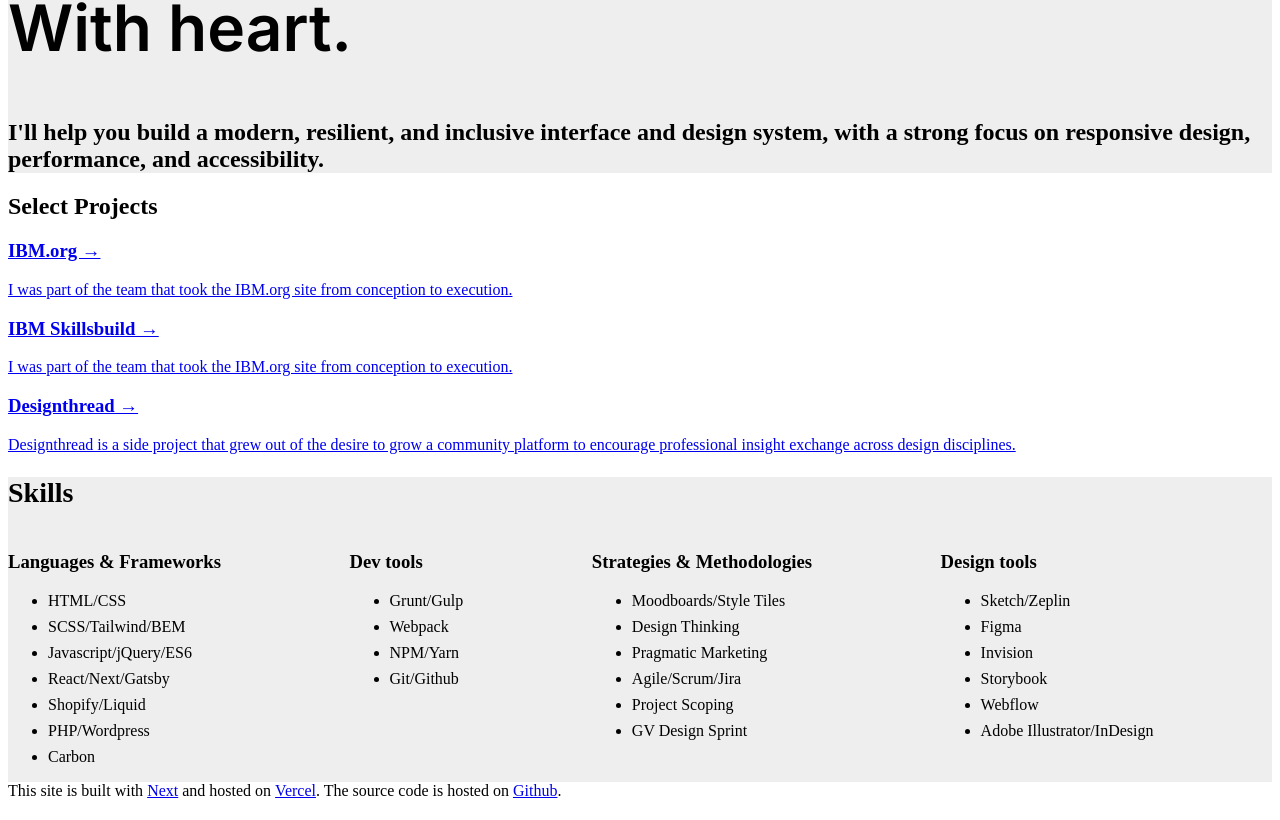
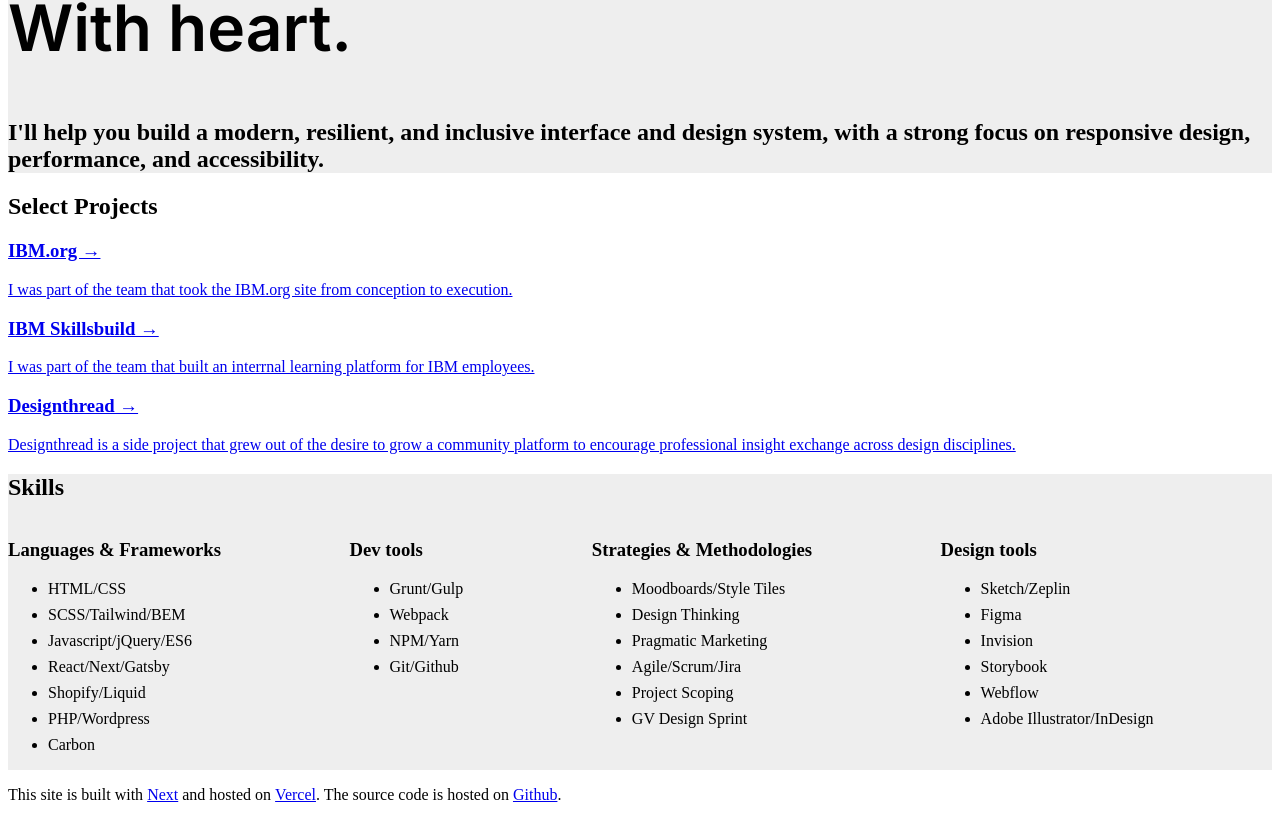
Before and after one commit to vivchen/portfolio, a Next.js app: page / in a window 1280 px wide. Shown: the part 381-1201 px from the top of the page. Built offline with nearby package versions, Linux system fonts and the light colour scheme.

Commit message:
update links

```diff
--- a/pages/about.js
+++ b/pages/about.js
@@ -1,5 +1,6 @@
 import Head from 'next/head'
 
+// TO DO : add education and work history
 export default function Home() {
   return (
     <div className="py-2">
--- a/pages/index.js
+++ b/pages/index.js
@@ -36,7 +36,7 @@
             <div className=''>
               <h1 className='display-01'>Vivian</h1>
               <h1 className='display-01 max-w-4xl'>I'm a developer, designer and maker. With heart.</h1>
-              <h2 className='mb-8 max-w-lg'>I'll help you build a modern, resilient, and inclusive interface and design system, with a strong focus on responsive design, performance, and accessibility.</h2>
+              <h2 className='mb-8 mt-6 max-w-xl'>I'll help you build a modern, resilient, and inclusive interface and design system, with a strong focus on responsive design, performance, and accessibility.</h2>
               {/* <Link href="/about">Read more about me&nbsp; →</Link> */}
             </div>
 
@@ -46,10 +46,10 @@
         </section>
 
         <section className='p-20' id="projects">
-          <h2>Select Projects</h2>
+          <h2 className='font-bold'>Select Projects</h2>
         <div className="flex flex-col justify-around mt-6 sm:w-full">
           <a
-            href="https://nextjs.org/docs"
+            href="https://ibm.org"
             className="p-6 mt-6 text-left border rounded-xl hover:text-blue-600 focus:text-blue-600"
           >
             <h3 className="text-2xl font-bold">IBM.org &rarr;</h3>
@@ -59,17 +59,17 @@
           </a>
 
           <a
-            href="https://nextjs.org/docs"
+            href="https://skillsbuild.org/"
             className="p-6 mt-6 text-left border rounded-xl hover:text-blue-600 focus:text-blue-600"
           >
             <h3 className="text-2xl font-bold">IBM Skillsbuild &rarr;</h3>
             <p className="mt-4 text-xl">
-              I was part of the team that took the IBM.org site from conception to execution.
+              I was part of the team that built an interrnal learning platform for IBM employees.
             </p>
           </a>
 
           <a
-            href="https://nextjs.org/learn"
+            href="https://designthread.xyz"
             className="p-6 mt-6 text-left border rounded-xl hover:text-blue-600 focus:text-blue-600"
           >
             <h3 className="text-2xl font-bold">Designthread &rarr;</h3>
@@ -113,7 +113,7 @@
 
         <section>
             <div className='p-20 bg-gray-10'>
-                <h2 className='heading--2 mb-4'>Skills</h2>
+                <h2 className='mb-4 font-bold'>Skills</h2>
                 <div className='grid-container'>
                   <div className=''>
                     <h3 className='font-semibold mb-4'>Languages &amp; Frameworks</h3>
@@ -172,8 +172,10 @@
 
       </main>
 
-      <footer className="flex items-center justify-center w-full h-24 border-t">
-          This site is built with&nbsp;<a className='inline-block underline' href="https://nextjs.org" target="_blank">Next</a>&nbsp;and hosted on&nbsp;<a className='underline' href="https://vercel.com/" target="_blank">Vercel</a>. The source code is hosted on&nbsp;<a className='underline' href="https://github.com" target="_blank">Github</a>.
+      <footer className="flex flex-col items-center justify-center w-full h-24 border-t">
+
+          <p className='text-xs'>This site is built with&nbsp;<a className='inline-block underline' href="https://nextjs.org" target="_blank">Next</a>&nbsp;and hosted on&nbsp;<a className='underline' href="https://vercel.com/" target="_blank">Vercel</a>. The source code is hosted on&nbsp;<a className='underline' href="https://github.com" target="_blank">Github</a>.</p>
+          {/* <p className='text-xs mt-2'>Built by Vivian Chen in 2021</p> */}
       </footer>
     </div>
   )
```
